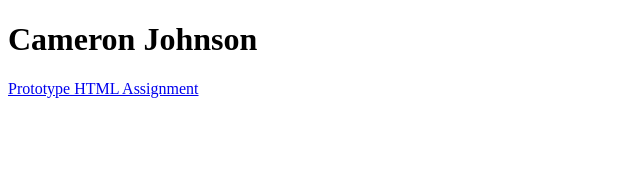
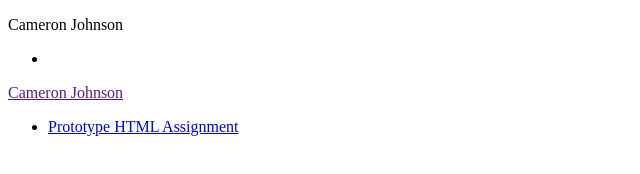
Before and after one commit to CameronJohnson215/ifsc-1310, a plain HTML site: page index.html in a window 1280 px wide. Shown: the whole page, without its empty margins (0-640 px from the left). Drawn offline with Linux system fonts and the light colour scheme.

Commit message:
Update index.html

```diff
--- a/index.html
+++ b/index.html
@@ -5,13 +5,21 @@
   <meta charset="utf-8">
 
   <title>IFSC 1310 | Cameron Johnson</title>
-
 </head>
-
 <body>
-    <h1>Cameron Johnson</h1>
-<p>
-    <a href="https://cameronjohnson215.github.io/ifsc-1310/"> Prototype HTML Assignment </a>
-</p>
+    <p>Cameron Johnson</p>
+    <ul>
+        <li>
+            <a href=""
+        </li>
+    </ul>
+    <p>
+        Cameron Johnson
+    </p>
+<ul>
+<li>
+    <a href="assignment.html"> Prototype HTML Assignment </a>
+</li>
+</ul>
     </body>
     </html>
```
